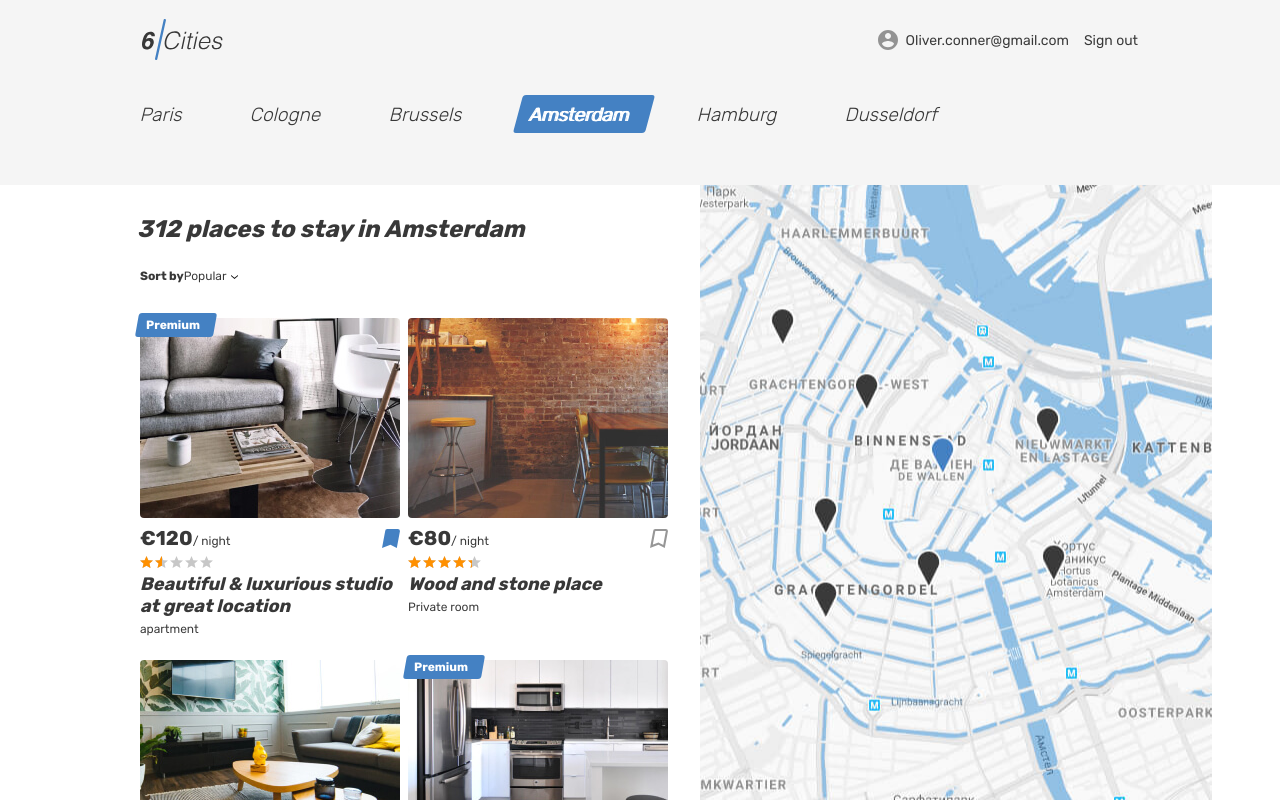
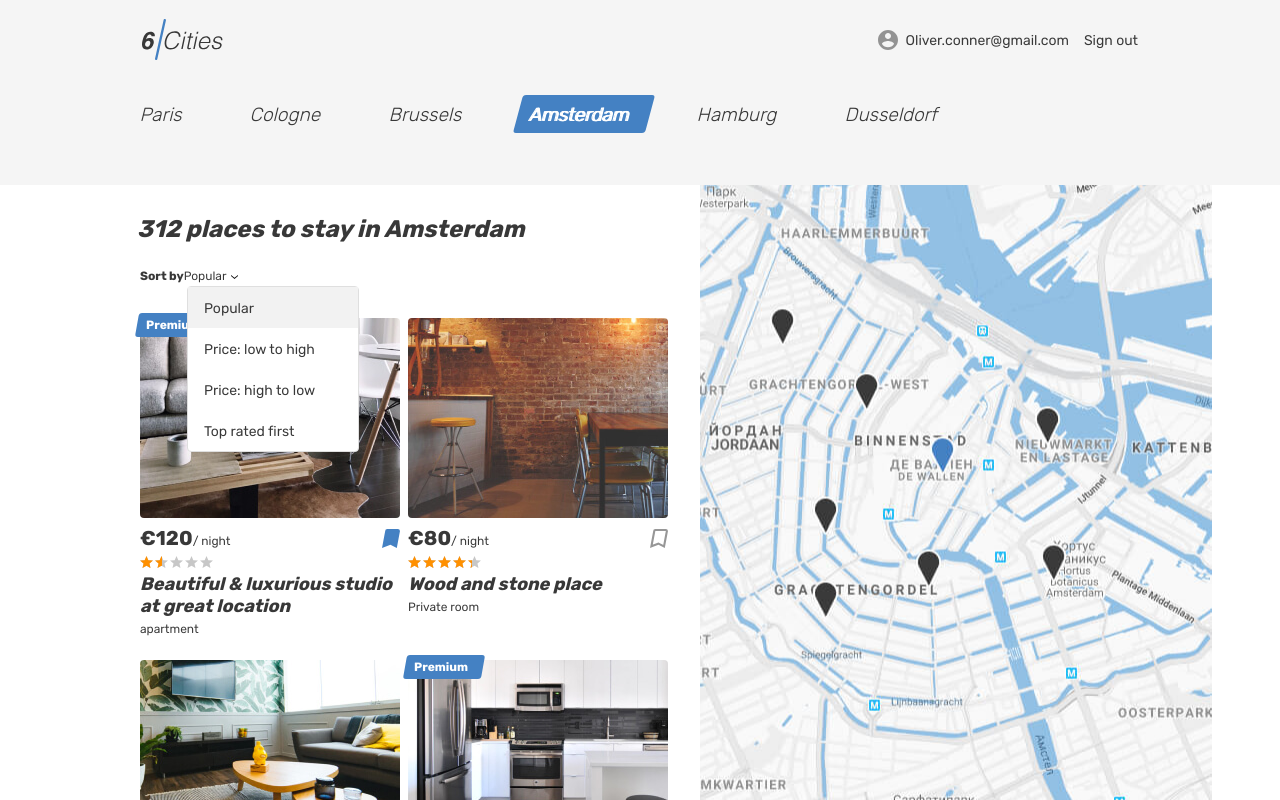
Before and after one commit to kssinitsyn/463349-six-cities-9, a React (Create React App) app in the folder project/: page / in a window 1280 px wide. Built offline with nearby package versions, Linux system fonts and the light colour scheme.

Commit message:
По сортировке пока сделал через пропс

```diff
--- a/project/src/components/Places/Places.tsx
+++ b/project/src/components/Places/Places.tsx
@@ -5,6 +5,7 @@ import PlacesList from './PlacesList/PlacesList';
 type mainPropsType = {
   city: string,
   places: number,
+  openSort: boolean,
   placesList:
     {
       id: number,
@@ -19,12 +20,12 @@ type mainPropsType = {
     }[],
 };
 
-function Places({city, places, placesList}: mainPropsType) {
+function Places({city, places, placesList, openSort}: mainPropsType) {
   return (
     <React.Fragment>
       <h2 className="visually-hidden">Places</h2>
       <b className="places__found">{places} places to stay in {city}</b>
-      <PlacesSort />
+      <PlacesSort openSort={openSort}/>
       <PlacesList placesList={placesList}/>
     </React.Fragment>
   );
--- a/project/src/components/Places/PlacesSort/PlacesSort.tsx
+++ b/project/src/components/Places/PlacesSort/PlacesSort.tsx
@@ -1,22 +1,19 @@
-function PlacesSort() {
-  let isOpen = false;
+type mainPropsType = {
+  openSort: boolean
+};
 
-  function openSort() {
-    isOpen = !isOpen;
-    // eslint-disable-next-line no-console
-    console.log('click', isOpen);
-  }
-
+function PlacesSort({openSort}: mainPropsType) {
+  // Открытие надо делать тут через событие на клик по названию сортировки, пока не получилось, сделал через пропс
   return (
     <form className="places__sorting" action="#" method="get">
       <span className="places__sorting-caption">Sort by</span>
-      <span className="places__sorting-type" onClick={openSort}>
+      <span className="places__sorting-type" >
                   Popular
         <svg className="places__sorting-arrow" width="7" height="4">
           <use xlinkHref="#icon-arrow-select"></use>
         </svg>
       </span>
-      <ul className={`places__options places__options--custom ${isOpen ? 'places__options--opened' : ''}`}>
+      <ul className={`places__options places__options--custom ${openSort ? 'places__options--opened' : ''}`}>
         <li className="places__option places__option--active">Popular</li>
         <li className="places__option">Price: low to high</li>
         <li className="places__option" >Price: high to low</li>
--- a/project/src/components/app/app.tsx
+++ b/project/src/components/app/app.tsx
@@ -4,6 +4,7 @@ import MainScreen from '../screens/MainScreen/MainScreen';
 type mainPropsType = {
   city: string,
   places: number,
+  openSort: boolean,
   tabs: {
     name: string,
     isActive: boolean
--- a/project/src/components/screens/MainScreen/MainScreen.tsx
+++ b/project/src/components/screens/MainScreen/MainScreen.tsx
@@ -6,6 +6,7 @@ import Places from '../../Places/Places';
 type mainPropsType = {
   city: string,
   places: number,
+  openSort: boolean,
   tabs:
     {
       name: string,
@@ -39,6 +40,7 @@ function MainScreen(props: mainPropsType) {
               <Places city={props.city}
                 places={props.places}
                 placesList={props.placesList}
+                openSort={props.openSort}
               />
             </section>
             <div className="cities__right-section">
--- a/project/src/index.tsx
+++ b/project/src/index.tsx
@@ -6,6 +6,7 @@ type mainPropsType = {
   city: string,
   places: number,
   isLogin: boolean,
+  openSort: boolean,
   tabs:
     {
       name: string,
@@ -55,6 +56,7 @@ const mainProps: mainPropsType = {
     },
   ],
   isLogin: true,
+  openSort: true,
   placesList: [
     {
       id: 1,
```
